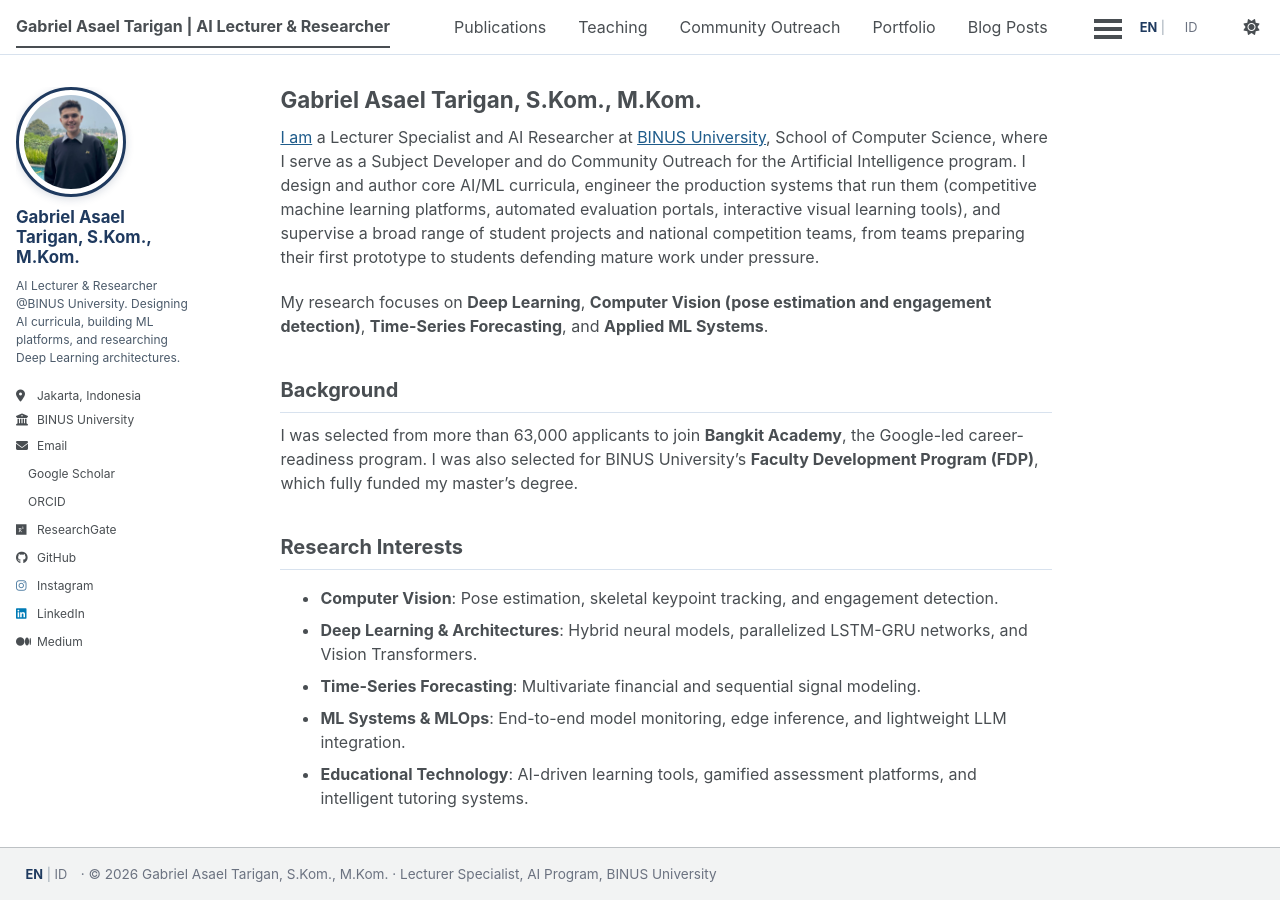
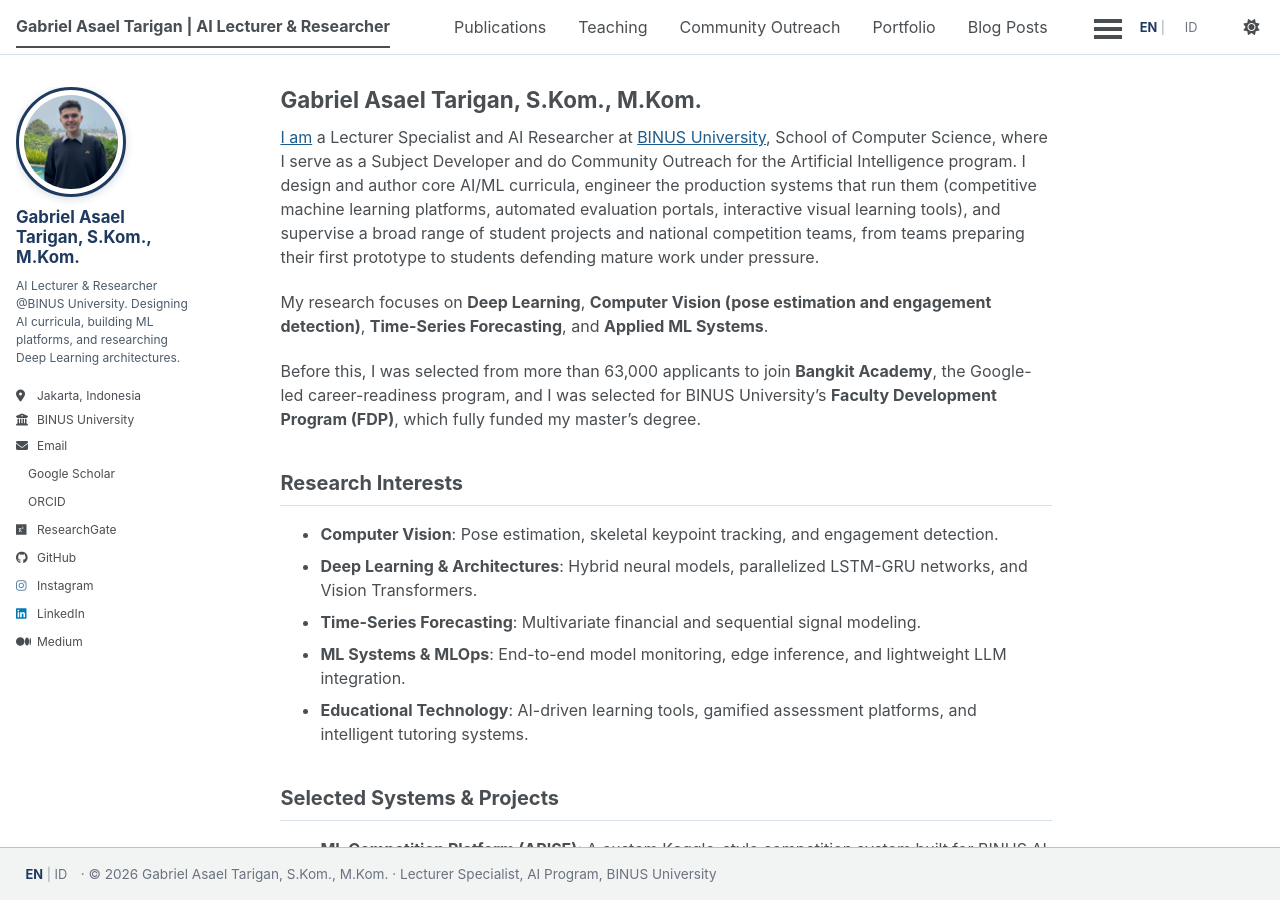
Before and after one commit to asaeltarigan/asaeltarigan.github.io, a Jekyll site: the page built from _pages/about.md, in a window 1280 px wide and 900 px high. Built offline with Jekyll 4.4.1, drawn with Linux system fonts in a browser that asks for light colours; a style sheet for code colours, icons or effects is not loaded.

Commit message:
Home: merge Bangkit/FDP history into the intro flow (drop separate Background section)

```diff
--- a/_pages/about.md
+++ b/_pages/about.md
@@ -12,9 +12,7 @@ redirect_from:
 
 My research focuses on **Deep Learning**, **Computer Vision (pose estimation and engagement detection)**, **Time-Series Forecasting**, and **Applied ML Systems**.
 
-## Background
-
-I was selected from more than 63,000 applicants to join **Bangkit Academy**, the Google-led career-readiness program. I was also selected for BINUS University's **Faculty Development Program (FDP)**, which fully funded my master's degree.
+Before this, I was selected from more than 63,000 applicants to join **Bangkit Academy**, the Google-led career-readiness program, and I was selected for BINUS University's **Faculty Development Program (FDP)**, which fully funded my master's degree.
 
 ## Research Interests
 
```
